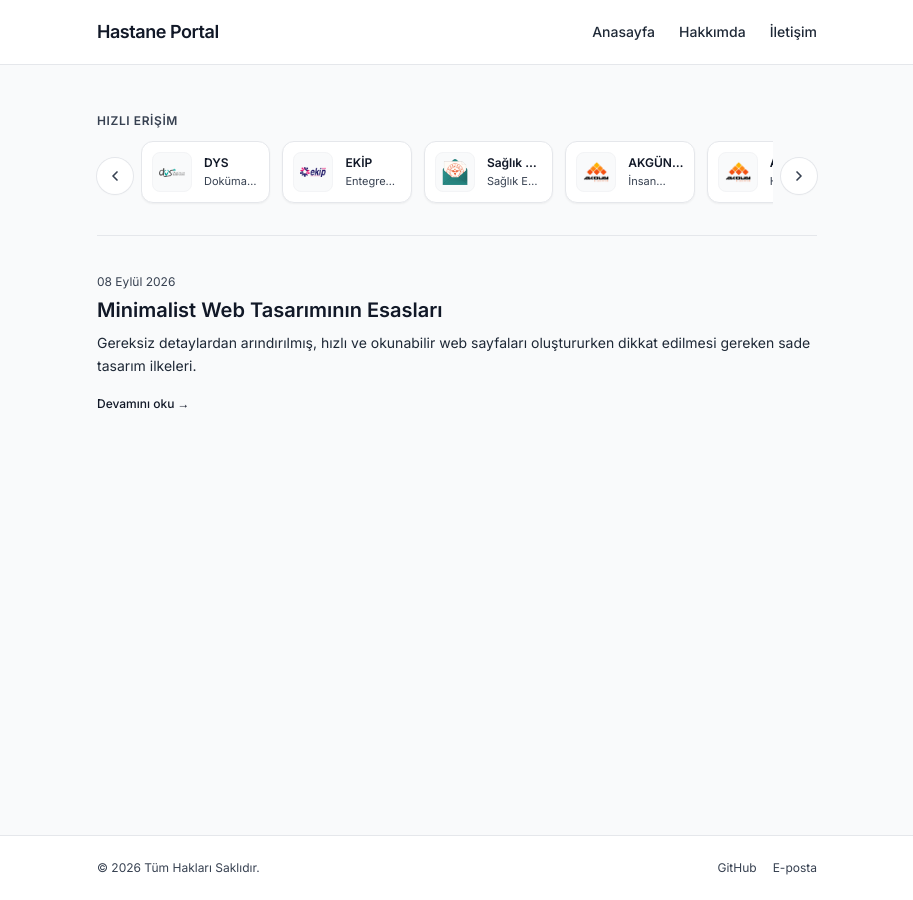
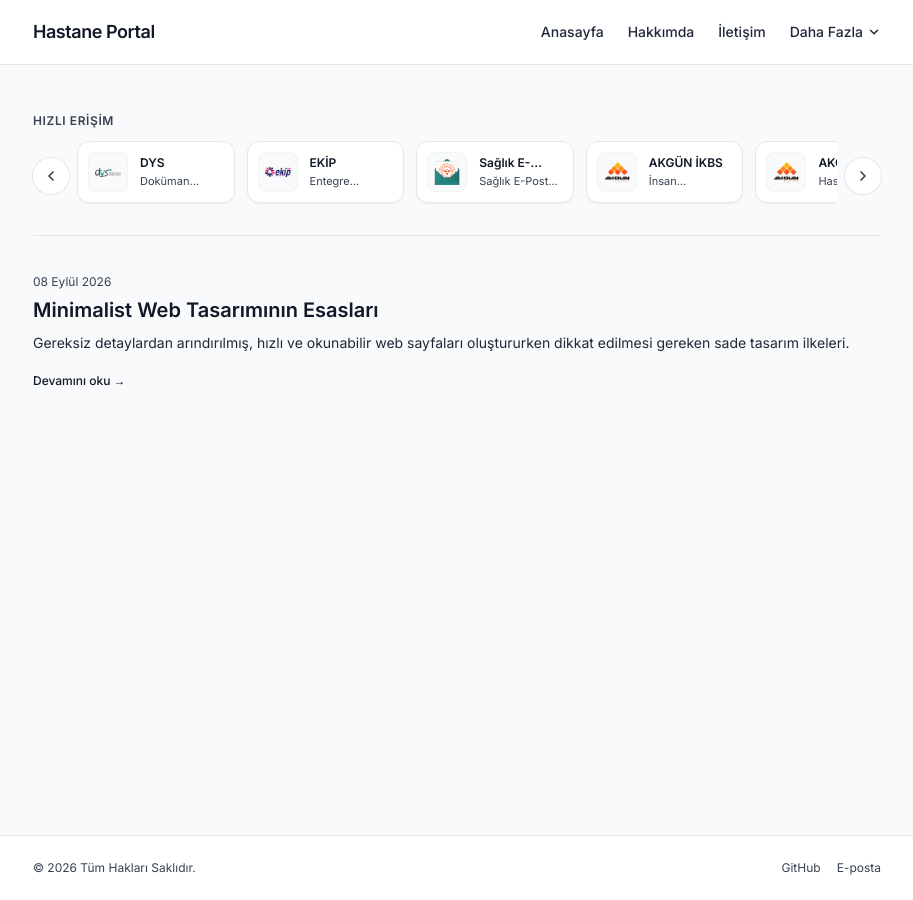
Before and after one commit to sabriaydin/hastane, a Jekyll site: the page built from index.html, in a window 1280 px wide. Shown: the whole page, without its empty margins (183-1096 px from the left). Built offline with Jekyll 4.4.1, drawn with Linux system fonts in a browser that asks for light colours; nearby versions of some CDN libraries.

Commit message:
Update default.html

```diff
--- a/_layouts/default.html
+++ b/_layouts/default.html
@@ -15,24 +15,39 @@
 
     <!-- HEADER & MENÜ -->
     <header class="bg-white border-b border-gray-200">
-        <div class="max-w-3xl mx-auto px-6 h-16 flex items-center justify-between">
+        <div class="max-w-4xl mx-auto px-6 h-16 flex items-center justify-between">
             <a href="{{ '/' | relative_url }}" class="text-lg font-semibold text-gray-900 tracking-tight">{{ site.title }}</a>
             <nav class="flex items-center space-x-6 text-sm font-medium text-gray-800">
                 <a href="{{ '/' | relative_url }}" class="hover:text-gray-900 transition-colors">Anasayfa</a>
                 <a href="{{ '/hakkimda.html' | relative_url }}" class="hover:text-gray-900 transition-colors">Hakkımda</a>
                 <a href="{{ '/iletisim.html' | relative_url }}" class="hover:text-gray-900 transition-colors">İletişim</a>
+
+                <!-- Örnek Açılır Menü (dropdown) -->
+                <div class="relative" id="acilirMenuKapsayici">
+                    <button type="button" onclick="acilirMenuAcKapa(event)" id="acilirMenuButon" aria-haspopup="true" aria-expanded="false" class="flex items-center gap-1 hover:text-gray-900 transition-colors">
+                        Daha Fazla
+                        <svg id="acilirMenuOk" xmlns="http://www.w3.org/2000/svg" class="w-3.5 h-3.5 transition-transform duration-200" viewBox="0 0 24 24" fill="none" stroke="currentColor" stroke-width="2.5" stroke-linecap="round" stroke-linejoin="round">
+                            <polyline points="6 9 12 15 18 9"></polyline>
+                        </svg>
+                    </button>
+                    <div id="acilirMenuPanel" class="hidden absolute right-0 top-full mt-2 w-52 bg-white border border-gray-200 rounded-xl shadow-lg py-1.5 z-20">
+                        <a href="#" class="block px-4 py-2 text-sm text-gray-800 hover:bg-gray-50 hover:text-gray-900 transition-colors">Örnek Bağlantı 1</a>
+                        <a href="#" class="block px-4 py-2 text-sm text-gray-800 hover:bg-gray-50 hover:text-gray-900 transition-colors">Örnek Bağlantı 2</a>
+                        <a href="#" class="block px-4 py-2 text-sm text-gray-800 hover:bg-gray-50 hover:text-gray-900 transition-colors">Örnek Bağlantı 3</a>
+                    </div>
+                </div>
             </nav>
         </div>
     </header>
 
     <!-- İÇERİK ALANI -->
-    <main class="max-w-3xl mx-auto px-6 py-12 flex-grow w-full">
+    <main class="max-w-4xl mx-auto px-6 py-12 flex-grow w-full">
         {{ content }}
     </main>
 
     <!-- FOOTER -->
     <footer class="bg-white border-t border-gray-200 py-6">
-        <div class="max-w-3xl mx-auto px-6 flex flex-col sm:flex-row items-center justify-between text-xs text-gray-700 gap-4">
+        <div class="max-w-4xl mx-auto px-6 flex flex-col sm:flex-row items-center justify-between text-xs text-gray-700 gap-4">
             <p>© {{ 'now' | date: "%Y" }} Tüm Hakları Saklıdır.</p>
             <div class="flex space-x-4">
                 <a href="https://github.com" target="_blank" class="hover:text-gray-900 transition-colors">GitHub</a>
@@ -41,5 +56,28 @@
         </div>
     </footer>
 
+    <!-- Örnek Açılır Menü JS -->
+    <script>
+        function acilirMenuAcKapa(e) {
+            e.stopPropagation();
+            var panel = document.getElementById('acilirMenuPanel');
+            var buton = document.getElementById('acilirMenuButon');
+            var ok = document.getElementById('acilirMenuOk');
+            var acikMi = !panel.classList.contains('hidden');
+            panel.classList.toggle('hidden');
+            buton.setAttribute('aria-expanded', String(!acikMi));
+            ok.classList.toggle('rotate-180');
+        }
+        document.addEventListener('click', function (e) {
+            var kapsayici = document.getElementById('acilirMenuKapsayici');
+            var panel = document.getElementById('acilirMenuPanel');
+            if (kapsayici && panel && !kapsayici.contains(e.target) && !panel.classList.contains('hidden')) {
+                panel.classList.add('hidden');
+                document.getElementById('acilirMenuButon').setAttribute('aria-expanded', 'false');
+                document.getElementById('acilirMenuOk').classList.remove('rotate-180');
+            }
+        });
+    </script>
+
 </body>
 </html>
```
